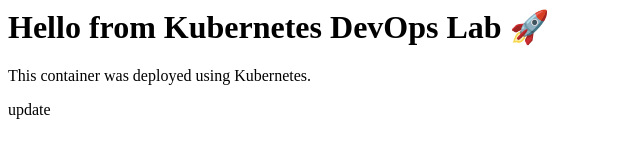
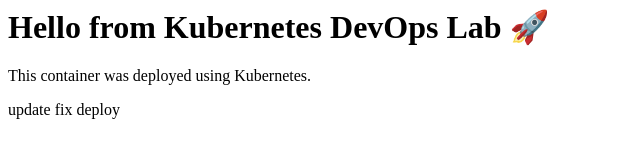
Before and after one commit to rajivnavarathinapandi-cmd/devops-web, a plain HTML site: page index.html in a window 1280 px wide. Shown: the full height of the page, 0-640 px from the left. Drawn offline with Linux system fonts and the light colour scheme.

```diff
--- a/index.html
+++ b/index.html
@@ -1,3 +1,4 @@
 <h1>Hello from Kubernetes DevOps Lab 🚀</h1>
 <p>This container was deployed using Kubernetes.</p>
 update
+fix deploy
```
